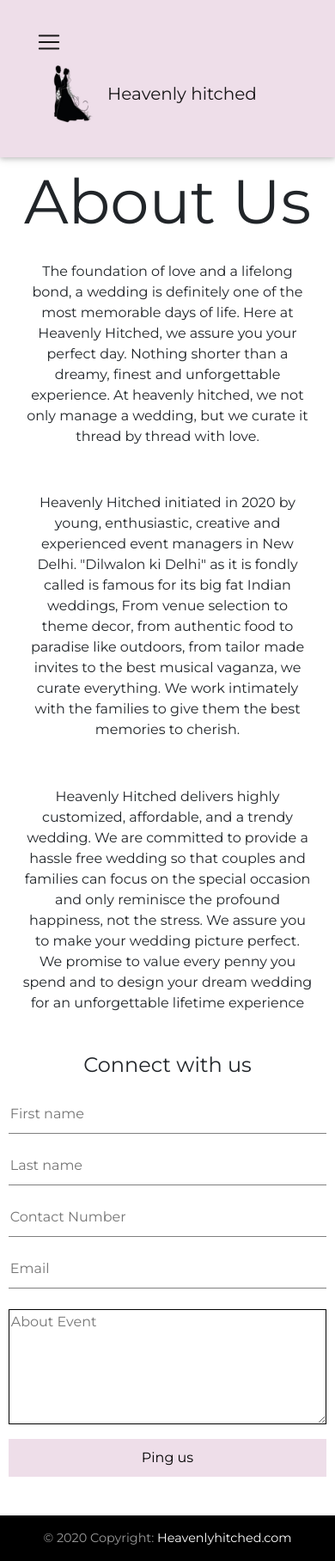
After one commit to RGHV122/event_planner, a Django app: page /about/ in a window 390 px wide. The commit adds this page. Shown: the whole page at 86% size. Run offline with Django 3.2, Linux system fonts and the light colour scheme; some libraries are stand-ins or nearby versions.

Commit message:
about.html added,Contact form updated with email field

```diff
--- a/event_planner/urls.py
+++ b/event_planner/urls.py
@@ -20,4 +20,5 @@ from . import settings
 urlpatterns = [
     path('admin/', admin.site.urls),
     path('', include('main.urls')),
+
 ]+ static(settings.STATIC_URL, document_root=settings.STATIC_ROOT)
--- /dev/null
+++ b/main/templates/main/about.html
@@ -0,0 +1,73 @@
+
+
+{% extends 'main/base.html' %}
+
+{% block title%} About Us{% endblock %}
+{% block body %}
+
+
+
+
+{% load static %}
+
+{% block head%}
+<link rel="stylesheet" type="text/css" href="{% static "main/css/index.css" %}">
+ {% endblock %}
+
+  <div class="row">
+
+ 	<div class="col-md-8">
+		<div class="center border-padding-less">
+ 		<h1 class="display-3">About Us</h1>
+
+		  <p class="border-padding">The foundation of love and a lifelong bond, a wedding is definitely one of the most memorable days of
+        life. Here at Heavenly Hitched, we assure you your perfect day. Nothing shorter than a dreamy, finest
+        and unforgettable experience. At heavenly hitched, we not only manage a wedding, but we curate it
+        thread by thread with love.</p>
+
+          <p class="border-padding">Heavenly Hitched initiated in 2020 by young, enthusiastic, creative and experienced event managers in New
+      Delhi. "Dilwalon ki Delhi" as it is fondly called is famous for its big fat Indian weddings, From venue
+      selection to theme decor, from authentic food to paradise like outdoors, from tailor made invites to the
+      best musical vaganza, we curate everything. We work intimately with the families to give them the best
+      memories to cherish.</p>
+
+          <p class="border-padding">Heavenly Hitched delivers highly customized, affordable, and a trendy wedding. We are committed to provide a
+      hassle free wedding so that couples and families can focus on the special occasion and only reminisce
+      the profound happiness, not the stress. We assure you to make your wedding picture perfect.  We promise to
+      value every penny you spend and to design your dream wedding for an unforgettable lifetime experience</p>
+
+</div>
+</div>
+
+
+<div class="col-md-4 center border-padding-1">
+	<h4>Connect with us</h4>
+    	<!-- Default form register -->
+<form class="" action="#!">
+<div class="border-padding">
+
+
+    <input type="text" id="firstname" class="text-input" placeholder="First name">
+    <br><br>
+    <input type="text" id="lastname" class="text-input" placeholder="Last name">
+    <br><br>
+
+    <!-- Phone number -->
+    <input type="text" id="mobile" class="text-input" placeholder="Contact Number">
+    <br><br>
+
+  <!-- Email -->
+  <input type="text" id="email" class="text-input" placeholder="Email">
+    <br><br>
+
+  <textarea class="text-input text-area rounded-0" placeholder="About Event" id="exampleFormControlTextarea" rows="5"></textarea>
+
+    <button class="submitbtn" type="submit">Ping us</button>
+</div>
+</form>
+
+    </div>
+
+ </div>
+
+{% endblock %}
--- a/main/templates/main/index.html
+++ b/main/templates/main/index.html
@@ -139,7 +139,10 @@
             <input type="text" id="lastname" class="text-input" placeholder="Last name">
         </div>
     </div>
+
+    <input type="text" id="email" class="text-input" placeholder="Email">
     <!-- Phone number -->
+    <br><br>
     <input type="text" id="mobile" class="text-input" placeholder="Contact Number">
     <br><br>
 
--- a/main/urls.py
+++ b/main/urls.py
@@ -4,4 +4,5 @@ app_name='main'
 urlpatterns = [
 
     path('', views.index,name='index'),
+    path("about/", views.about, name="AboutUs"),
 ]
--- a/main/views.py
+++ b/main/views.py
@@ -3,3 +3,6 @@ from django.shortcuts import render
 # Create your views here.
 def index(request):
 	return render(request,'main/index.html')
+
+def about(request):
+    return render(request, 'main/about.html')
```
